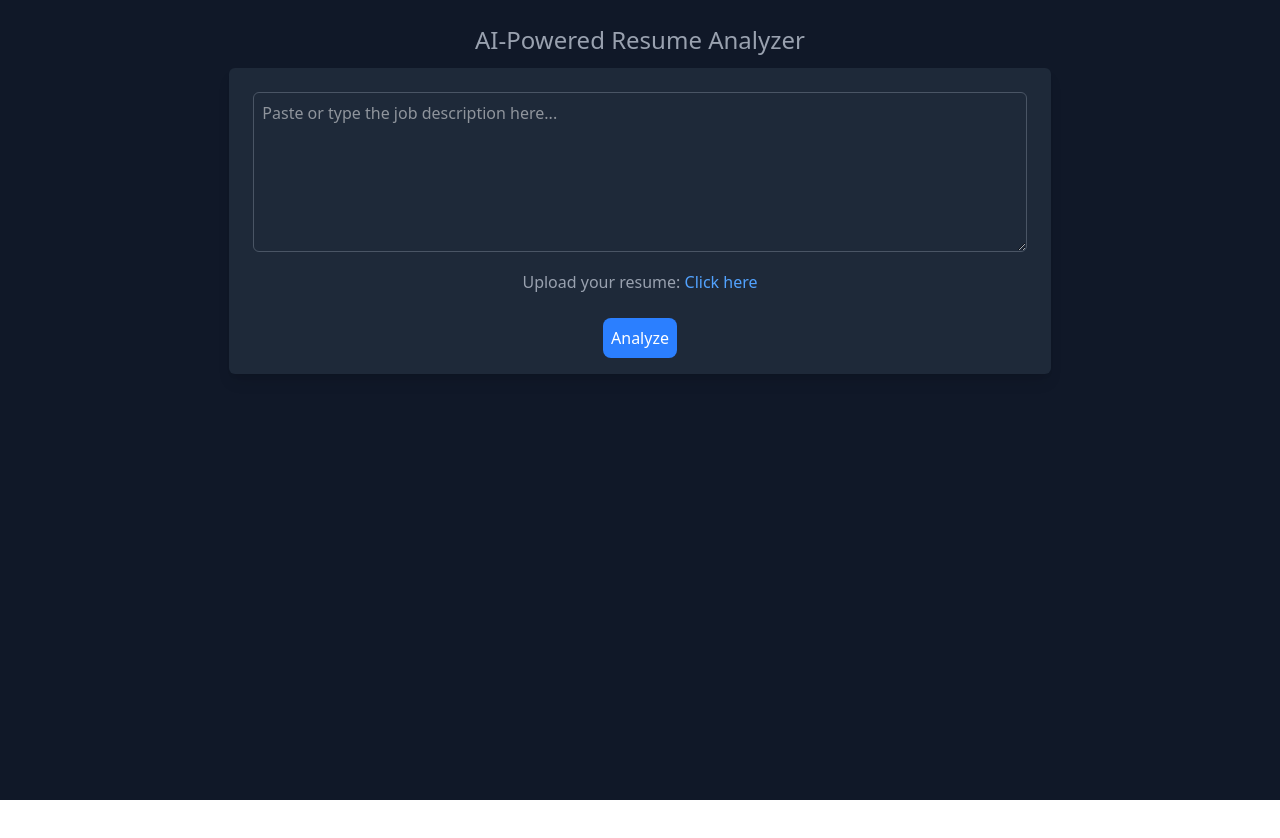
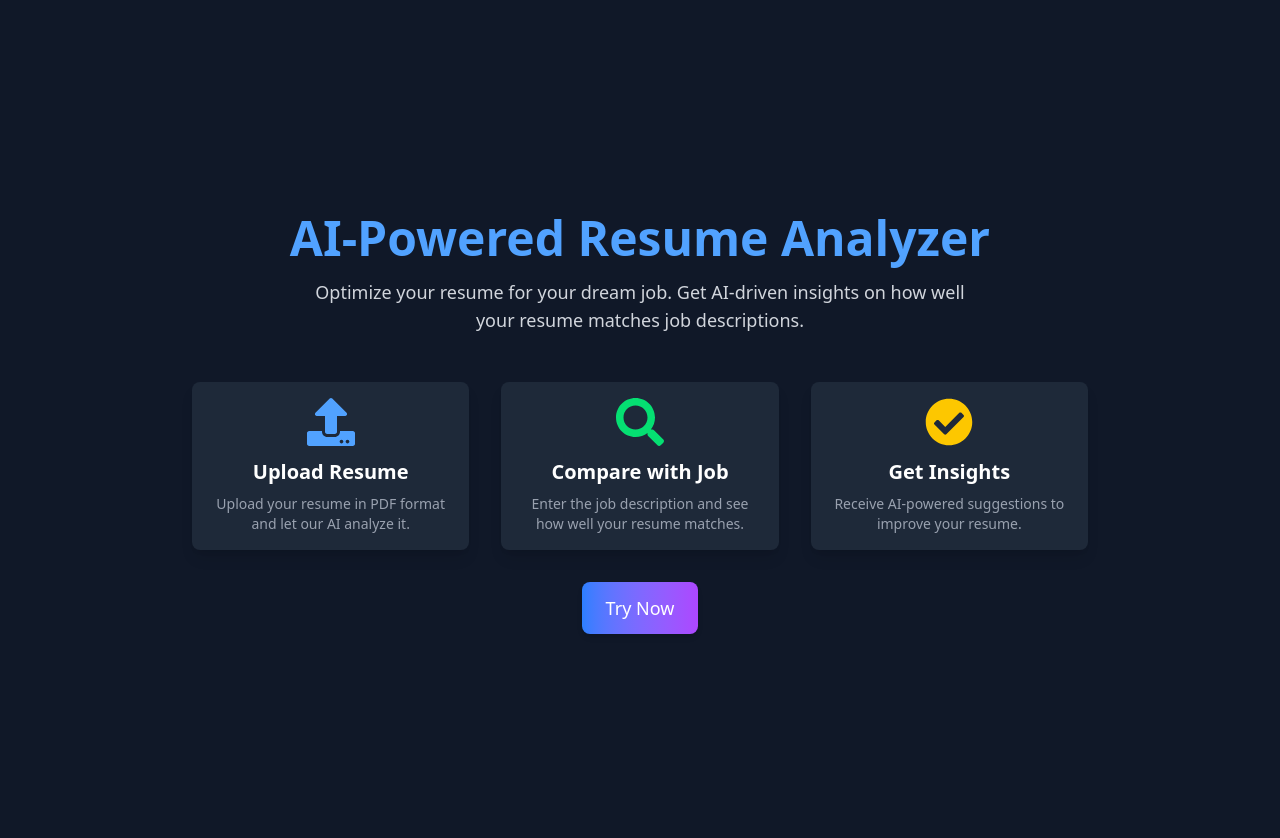
Before and after one commit to DEVENDRA-MANI-TRIPATHI/Ai-Resume-Builder, a React (Vite) app in the folder frontend/: page / in a window 1280 px wide. Shown: the top 838 px of the page. Before the commit the page ends 800 px from the top, so only its background shows below. Built offline with nearby package versions, Linux system fonts and the light colour scheme; no server answers.

Commit message:
added .env and Home page

```diff
--- a/frontend/package.json
+++ b/frontend/package.json
@@ -17,6 +17,8 @@
     "postcss": "^8.5.3",
     "react": "^19.0.0",
     "react-dom": "^19.0.0",
+    "react-icons": "^5.5.0",
+    "react-router-dom": "^7.4.1",
     "tailwindcss": "^4.0.17"
   },
   "devDependencies": {
--- a/frontend/src/App.jsx
+++ b/frontend/src/App.jsx
@@ -1,17 +1,18 @@
-import AnalysisResult from "./components/AnalysisResult";
-import InputForm from "./components/InputForm";
+import { BrowserRouter as Router, Routes, Route } from "react-router-dom";
+import Home from "./pages/Home";
+import Analyze from "./pages/Analyze";
 
 function App() {
+  return (
+    <Router>
+      <div className="min-h-screen bg-gray-900 text-center p-6">
+        <Routes>
+          <Route path="/" element={<Home />} />
+          <Route path="/analyze" element={<Analyze />} />
 
-
-  return (
-    <div className="min-h-screen bg-gray-900 text-center p-6">
-      <h1 className="text-gray-400 text-2xl">AI-Powered Resume Analyzer</h1>
-      <div className="flex flex-col justify-center items-center mt-3">
-        <InputForm />
-        <AnalysisResult/>
+        </Routes>
       </div>
-    </div>
+    </Router>
   );
 }
 
--- a/frontend/src/components/InputForm.jsx
+++ b/frontend/src/components/InputForm.jsx
@@ -2,36 +2,32 @@ import React, { useState } from "react";
 import * as pdfjsLib from "pdfjs-dist/legacy/build/pdf";
 import pdfWorker from "pdfjs-dist/legacy/build/pdf.worker?url";
 import AnalysisResult from "./AnalysisResult";
+import { FaFileUpload, FaSearch, FaCheckCircle } from "react-icons/fa";
+const API_BASE_URL = import.meta.env.VITE_API_BASE_URL;
+
 
 pdfjsLib.GlobalWorkerOptions.workerSrc = pdfWorker;
 
 const InputForm = () => {
-
   const [fileName, setFileName] = useState("");
   const [pdfText, setPdfText] = useState("");
   const [jobDescription, setJobDescription] = useState("");
   const [analysisResult, setAnalysisResult] = useState(null);
   const [loading, setLoading] = useState(false);
   const [error, setError] = useState(null);
-  const [text, setText] = useState("");
-
-  const handleInput = (event) => {
-    setText(event.target.value);
-    event.target.style.height = "auto"; // Reset height first
-    event.target.style.height = event.target.scrollHeight + "px"; // Set to content height
-  };
 
   const handleFileChange = async (event) => {
     const file = event.target.files[0];
 
     if (file) {
       setFileName(file.name);
-      extractTextFromPDF(file,setPdfText);
+      extractTextFromPDF(file, setPdfText);
     } else {
       setFileName("");
       setPdfText("");
     }
   };
+
 
   const extractTextFromPDF = async (file, setPdfText) => {
     return new Promise((resolve, reject) => {
@@ -46,15 +42,10 @@ const InputForm = () => {
           for (let i = 1; i <= pdf.numPages; i++) {
             const page = await pdf.getPage(i);
             const textContent = await page.getTextContent();
-
-
-            const pageText = textContent.items
-              .map((item) => item.str.trim())
-              .join(" ");
-
+            const pageText = textContent.items.map((item) => item.str.trim()).join(" ");
             extractedText += pageText + "\n\n";
           }
-          console.log(extractedText);
+
           setPdfText(extractedText);
           resolve(extractedText);
         } catch (error) {
@@ -67,7 +58,6 @@ const InputForm = () => {
     });
   };
 
-
   const handleAnalyze = async () => {
     if (!pdfText || !jobDescription) {
       alert("Please upload a resume and enter the job description.");
@@ -78,23 +68,15 @@ const InputForm = () => {
     setError(null);
 
     try {
-      const response = await fetch("http://localhost:8000/api/v1/resume/analyze", {
+      const response = await fetch(`${API_BASE_URL}/api/v1/resume/analyze`, {
         method: "POST",
-        headers: {
-          "Content-Type": "application/json",
-        },
-        body: JSON.stringify({
-          resume: pdfText,
-          jobDescription: jobDescription,
-        }),
+        headers: { "Content-Type": "application/json" },
+        body: JSON.stringify({ resume: pdfText, jobDescription }),
       });
 
-      if (!response.ok) {
-        throw new Error("Failed to analyze");
-      }
+      if (!response.ok) throw new Error("Failed to analyze");
 
       const data = await response.json();
-      console.log(data);
       setAnalysisResult(data);
     } catch (error) {
       setError(error.message);
@@ -104,45 +86,52 @@ const InputForm = () => {
   };
 
   return (
-    <div className="bg-gray-800 text-white rounded-md w-full text-center md:w-2/3 p-4 shadow-lg">
-      <div className="p-2 w-full">
+    <div className="bg-gray-800 text-white rounded-xl w-full max-w-3xl mx-auto text-center p-6 shadow-xl transition-transform hover:scale-105">
+      {/* Header */}
+      <h2 className="text-2xl font-semibold text-gray-300">Upload Resume & Job Description</h2>
+      <p className="text-gray-400 text-sm mt-1">Get an AI-powered analysis to optimize your resume.</p>
+      <div className="mt-5">
         <textarea
-          className="w-full min-h-40 p-2 border border-gray-600 rounded-md focus:outline-none focus:ring-2 focus:ring-blue-500"
+          className="w-full min-h-40 p-3 border border-gray-700 rounded-lg focus:outline-none focus:ring-2 focus:ring-blue-500 text-gray-300 bg-gray-900"
           placeholder="Paste or type the job description here..."
           value={jobDescription}
           onChange={(e) => setJobDescription(e.target.value)}
         ></textarea>
-
-        <div className="mt-3">
-          <span className="text-gray-400">Upload your resume: </span>
-          <label className="text-blue-400 cursor-pointer hover:underline">
+      </div>
+      <div className="flex flex-col items-center space-y-4 mt-4">
+        <label className="flex items-center space-x-2 text-blue-400 cursor-pointer hover:text-blue-500 transition">
+          <FaFileUpload size={20} />
           <input
             type="file"
             className="hidden"
             accept="application/pdf"
-              id="pdfUpload"
             onChange={handleFileChange}
-              onInput={handleInput}
           />
-            Click here
+          <span className="text-sm font-medium">Upload Resume (PDF)</span>
         </label>
-        </div>
 
         {fileName && (
-          <p className="text-green-400 mt-2 text-sm">Selected file: {fileName}</p>
+          <p className="text-green-400 text-sm mt-1 font-semibold">✔ {fileName} selected</p>
         )}
       </div>
-
       <button
         onClick={handleAnalyze}
-        className="rounded-lg hover:bg-blue-400 bg-blue-500 p-2 mt-4 transition duration-200"
+        className="mt-6 w-full md:w-auto flex items-center justify-center gap-2 bg-blue-500 text-white px-6 py-3 rounded-lg hover:bg-blue-600 transition duration-300 shadow-md disabled:opacity-50"
         disabled={loading}
       >
-        {loading ? "Analyzing..." : "Analyze"}
+        {loading ? (
+          <>
+            <FaSearch className="animate-spin" />
+            Analyzing...
+          </>
+        ) : (
+          <>
+            <FaCheckCircle />
+            Analyze Resume
+          </>
+        )}
       </button>
-
-      {error && <p className="text-red-400 mt-2">{error}</p>}
-
+      {error && <p className="text-red-400 mt-3 font-medium">{error}</p>}
       {analysisResult && <AnalysisResult result={analysisResult} />}
     </div>
   );
--- /dev/null
+++ b/frontend/src/pages/Analyze.jsx
@@ -0,0 +1,25 @@
+import React from "react";
+import InputForm from "../components/InputForm";
+import AnalysisResult from "../components/AnalysisResult";
+
+const Analyze = () => {
+  return (
+    <div className="min-h-screen bg-gray-900 text-center p-6">
+      <h1 className="text-gray-400 text-3xl font-semibold">AI-Powered Resume Analyzer</h1>
+      <p className="text-gray-500 text-lg mt-2 max-w-2xl mx-auto">
+        Upload your resume and provide a job description to receive an in-depth AI-powered analysis.
+        Get tailored insights to optimize your resume and improve your chances of landing your desired job.
+      </p>
+
+      <div className="flex flex-col justify-center items-center mt-6">
+        <InputForm />
+        <p className="text-gray-500 text-sm mt-3 max-w-lg">
+          Our AI analyzes key skills, qualifications, and job fit, helping you create a stronger, more competitive resume.
+        </p>
+        <AnalysisResult />
+      </div>
+    </div>
+  );
+};
+
+export default Analyze;
--- /dev/null
+++ b/frontend/src/pages/Home.jsx
@@ -0,0 +1,51 @@
+import { Link } from "react-router-dom";
+import { FaUpload, FaSearch, FaCheckCircle } from "react-icons/fa";
+
+const Home = () => {
+  return (
+    <div className="text-white flex flex-col items-center justify-center min-h-screen bg-gray-900 p-6">
+      {/* Hero Section */}
+      <h1 className="text-5xl font-extrabold text-blue-400 mb-4 animate-fade-in">
+        AI-Powered Resume Analyzer
+      </h1>
+      <p className="text-lg text-gray-300 max-w-2xl text-center mb-6 animate-slide-up">
+        Optimize your resume for your dream job. Get AI-driven insights on how well your resume matches job descriptions.
+      </p>
+
+      {/* How It Works Section */}
+      <div className="grid md:grid-cols-3 gap-8 max-w-4xl mt-6">
+        <div className="flex flex-col items-center p-4 bg-gray-800 rounded-lg shadow-lg transition-transform transform hover:scale-105">
+          <FaUpload className="text-blue-400 text-5xl mb-3" />
+          <h3 className="text-xl font-semibold">Upload Resume</h3>
+          <p className="text-gray-400 text-sm text-center mt-2">
+            Upload your resume in PDF format and let our AI analyze it.
+          </p>
+        </div>
+        <div className="flex flex-col items-center p-4 bg-gray-800 rounded-lg shadow-lg transition-transform transform hover:scale-105">
+          <FaSearch className="text-green-400 text-5xl mb-3" />
+          <h3 className="text-xl font-semibold">Compare with Job</h3>
+          <p className="text-gray-400 text-sm text-center mt-2">
+            Enter the job description and see how well your resume matches.
+          </p>
+        </div>
+        <div className="flex flex-col items-center p-4 bg-gray-800 rounded-lg shadow-lg transition-transform transform hover:scale-105">
+          <FaCheckCircle className="text-yellow-400 text-5xl mb-3" />
+          <h3 className="text-xl font-semibold">Get Insights</h3>
+          <p className="text-gray-400 text-sm text-center mt-2">
+            Receive AI-powered suggestions to improve your resume.
+          </p>
+        </div>
+      </div>
+
+      {/* Call to Action Button */}
+      <Link
+        to="/analyze"
+        className="mt-8 px-6 py-3 bg-gradient-to-r from-blue-500 to-purple-500 hover:from-blue-600 hover:to-purple-600 text-white rounded-lg text-lg shadow-md transition-transform transform hover:scale-105"
+      >
+        Try Now
+      </Link>
+    </div>
+  );
+};
+
+export default Home;
```
Also changed, not shown: 1 other file (tests, documents, lock files or other folders). Lines whose indentation alone changed are shown as unchanged.
